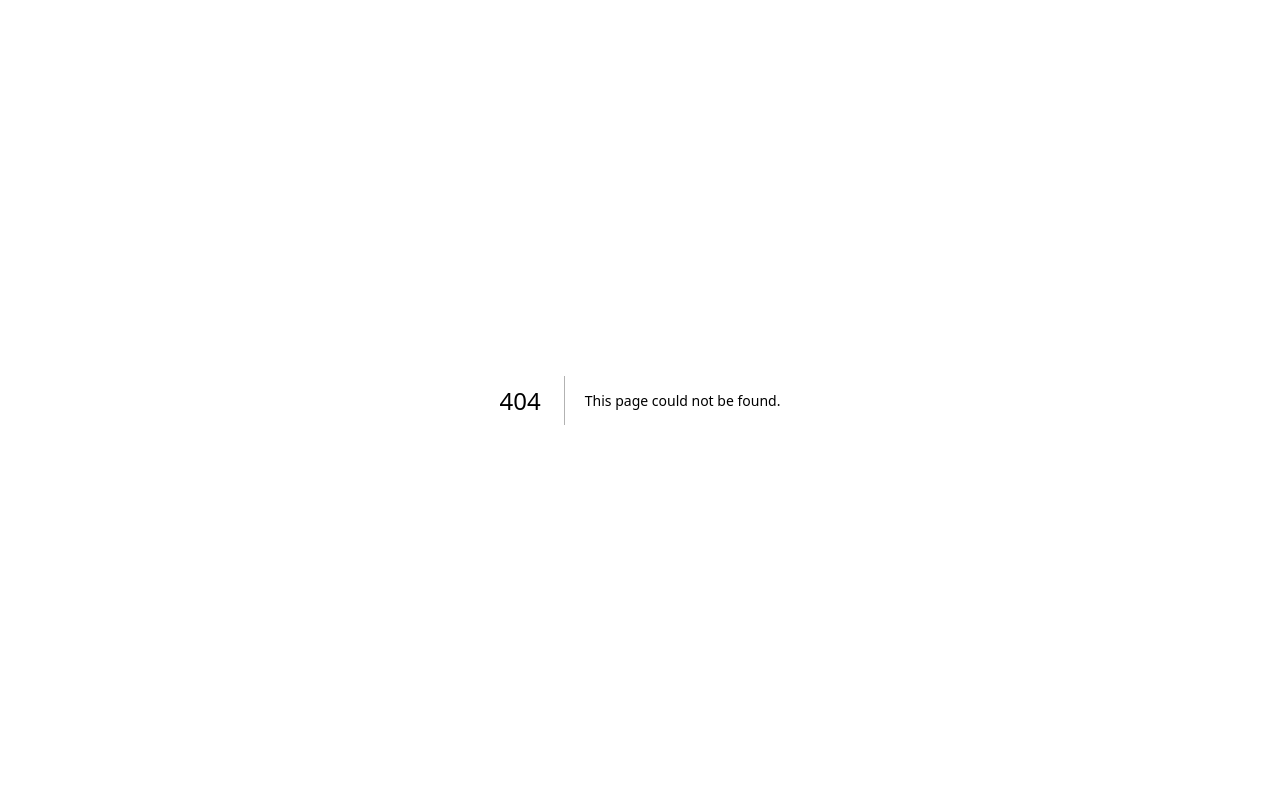
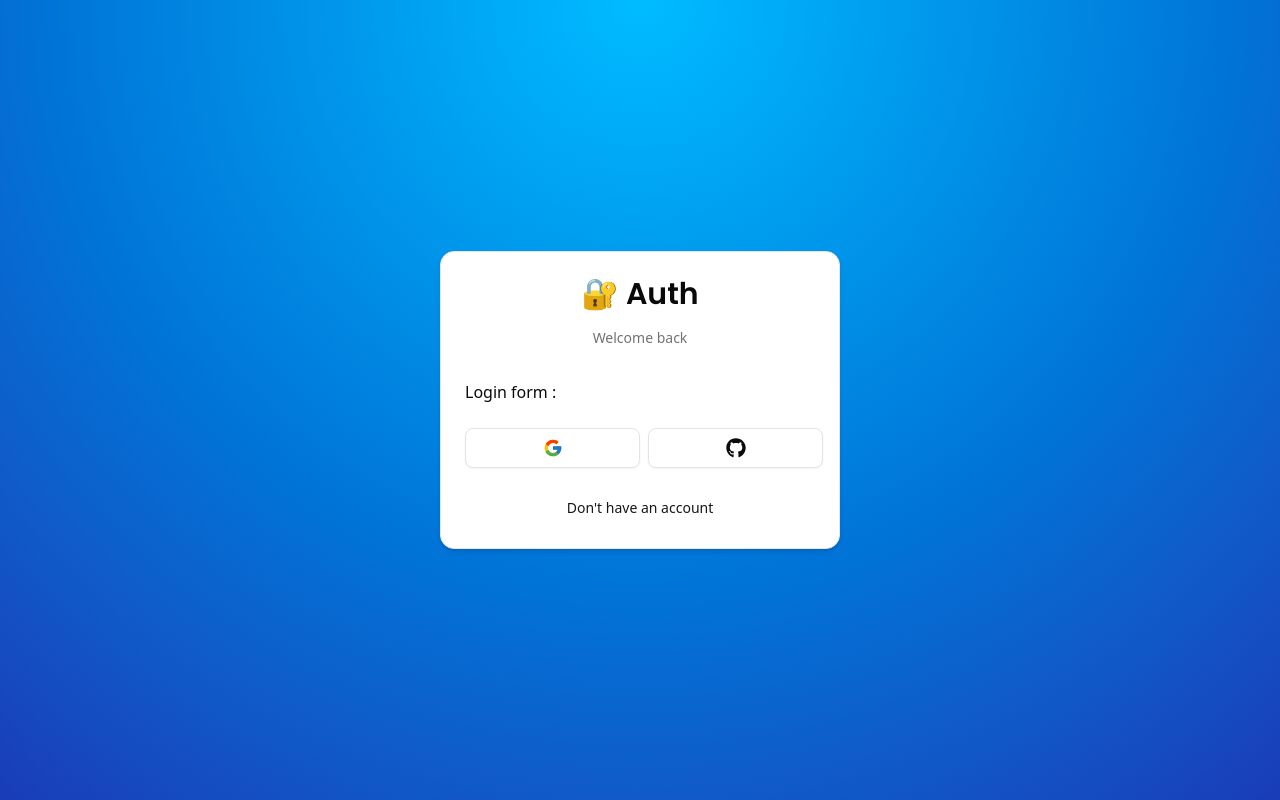
Before and after one commit to Anjali-pandey11/next-auth-Project, a Next.js app: page /auth/login in a window 1280 px wide. Before the commit this address had no page. Built offline with nearby package versions, Linux system fonts and the light colour scheme.

Commit message:
cardWrapper

```diff
--- /dev/null
+++ b/app/auth/layout.tsx
@@ -0,0 +1,14 @@
+const AuthLayout = ({
+  children
+}:{
+  children:React.ReactNode
+})=>{
+  return (
+    <div className="h-full flex justify-center items-center [background:radial-gradient(circle_at_top,var(--tw-gradient-from),var(--tw-gradient-to))]
+  from-sky-400 to-blue-800">
+     {children}
+    </div>
+  )
+}
+
+export default AuthLayout;
--- /dev/null
+++ b/app/auth/login/page.tsx
@@ -0,0 +1,11 @@
+import { LoginForm } from "@/components/auth/login-form";
+
+const LoginPage = ()=>{
+  return (
+    <div className="">
+      <LoginForm/>
+    </div>
+  )
+}
+
+export default LoginPage;
--- /dev/null
+++ b/components/auth/back-button.tsx
@@ -0,0 +1,27 @@
+"use client";
+
+import {Button} from "@/components/ui/button";
+import  Link  from "next/link";
+
+interface BackButtonProps {
+  href:string;
+  label:string;
+}
+
+export const BackButton = ({
+  href,
+  label,
+}:BackButtonProps)=>{
+   return(
+    <Button
+      variant = 'link'
+      className="font-normal w-full"
+      size="sm"
+      asChild
+    >
+      <Link href = {href} >
+      {label}
+      </Link>
+    </Button>
+   )
+}
--- /dev/null
+++ b/components/auth/card-wrapper.tsx
@@ -0,0 +1,44 @@
+"use client"
+
+import {Card, CardContent,CardFooter,CardHeader} from "@/components/ui/card";
+import { Header } from "@/components/auth/header";
+import { Social } from "@/components/auth/social";
+import { BackButton } from "@/components/auth/back-button";
+
+interface CardWrapperProps {
+  children:React.ReactNode;
+  headerLabel: string;
+  backButtonLabel:string;
+  backButtonHref:string;
+  showSocial?:boolean;
+}
+
+export const CardWrapper = ({
+  children,
+  headerLabel,
+  backButtonLabel,
+  backButtonHref,
+  showSocial
+}:CardWrapperProps)=>{
+  return (
+    <Card className="w-[400px] shadow-md">
+      <CardHeader>
+        <Header label = {headerLabel}/>
+      </CardHeader>
+      <CardContent>
+        {children}
+      </CardContent>
+     {showSocial && (
+      <CardFooter>
+        <Social/>
+      </CardFooter>
+     )}
+     <CardFooter>
+      <BackButton
+        label={backButtonLabel}
+        href={backButtonHref}
+      />
+     </CardFooter>
+    </Card>
+  )
+}
--- /dev/null
+++ b/components/auth/header.tsx
@@ -0,0 +1,32 @@
+import { Poppins } from "next/font/google";
+
+import { cn } from "@/lib/utils";
+
+const font = Poppins({
+  subsets:["latin"],
+  weight:["600"],
+
+})
+
+interface HeaderProps {
+  label:string;
+
+}
+
+export const Header = ({
+  label,
+}: HeaderProps)=>{
+    return (
+      <div className="w-full flex flex-col gap-y-4 items-center">
+      <h1 className={cn(
+        "text-3xl font-semibold",
+        font.className
+      )}>
+        🔐 Auth
+        </h1>
+      <p className="text-muted-foreground text-sm">
+        {label}
+      </p>
+      </div>
+    )
+}
--- /dev/null
+++ b/components/auth/login-form.tsx
@@ -0,0 +1,14 @@
+import {CardWrapper} from "@/components/auth/card-wrapper"
+
+export const LoginForm = ()=>{
+    return (
+      <CardWrapper
+        headerLabel="Welcome back"
+        backButtonLabel="Don't have an account"
+        backButtonHref="/auth/register"
+        showSocial
+      >
+       Login form :
+      </CardWrapper>
+    )
+}
--- /dev/null
+++ b/components/auth/social.tsx
@@ -0,0 +1,28 @@
+"use client";
+
+import { FcGoogle } from "react-icons/fc";
+import { FaGithub } from "react-icons/fa";
+import {Button} from "@/components/ui/button"
+
+export const Social = ()=>{
+  return (
+    <div className="flex items-center w-full  gap-x-2">
+       <Button
+       size="lg"
+       className="w-[50%]"
+       variant="outline"
+       onClick={()=>{}}
+       >
+        <FcGoogle className="!h-5 !w-5"/>
+       </Button>
+      <Button
+       size="lg"
+       className="w-[50%]"
+       variant="outline"
+       onClick={()=>{}}
+       >
+        <FaGithub className="!h-5 !w-5"/>
+      </Button>
+    </div>
+  )
+}
--- /dev/null
+++ b/components/ui/card.tsx
@@ -0,0 +1,92 @@
+import * as React from "react"
+
+import { cn } from "@/lib/utils"
+
+function Card({ className, ...props }: React.ComponentProps<"div">) {
+  return (
+    <div
+      data-slot="card"
+      className={cn(
+        "bg-card text-card-foreground flex flex-col gap-6 rounded-xl border py-6 shadow-sm",
+        className
+      )}
+      {...props}
+    />
+  )
+}
+
+function CardHeader({ className, ...props }: React.ComponentProps<"div">) {
+  return (
+    <div
+      data-slot="card-header"
+      className={cn(
+        "@container/card-header grid auto-rows-min grid-rows-[auto_auto] items-start gap-2 px-6 has-data-[slot=card-action]:grid-cols-[1fr_auto] [.border-b]:pb-6",
+        className
+      )}
+      {...props}
+    />
+  )
+}
+
+function CardTitle({ className, ...props }: React.ComponentProps<"div">) {
+  return (
+    <div
+      data-slot="card-title"
+      className={cn("leading-none font-semibold", className)}
+      {...props}
+    />
+  )
+}
+
+function CardDescription({ className, ...props }: React.ComponentProps<"div">) {
+  return (
+    <div
+      data-slot="card-description"
+      className={cn("text-muted-foreground text-sm", className)}
+      {...props}
+    />
+  )
+}
+
+function CardAction({ className, ...props }: React.ComponentProps<"div">) {
+  return (
+    <div
+      data-slot="card-action"
+      className={cn(
+        "col-start-2 row-span-2 row-start-1 self-start justify-self-end",
+        className
+      )}
+      {...props}
+    />
+  )
+}
+
+function CardContent({ className, ...props }: React.ComponentProps<"div">) {
+  return (
+    <div
+      data-slot="card-content"
+      className={cn("px-6", className)}
+      {...props}
+    />
+  )
+}
+
+function CardFooter({ className, ...props }: React.ComponentProps<"div">) {
+  return (
+    <div
+      data-slot="card-footer"
+      className={cn("flex items-center px-6 [.border-t]:pt-6", className)}
+      {...props}
+    />
+  )
+}
+
+export {
+  Card,
+  CardHeader,
+  CardFooter,
+  CardTitle,
+  CardAction,
+  CardDescription,
+  CardContent,
+}
--- a/package.json
+++ b/package.json
@@ -16,6 +16,7 @@
     "next": "16.0.8",
     "react": "19.2.1",
     "react-dom": "19.2.1",
+    "react-icons": "^5.5.0",
     "tailwind-merge": "^3.4.0"
   },
   "devDependencies": {
```
Also changed, not shown: 1 other file (tests, documents, lock files or other folders).
